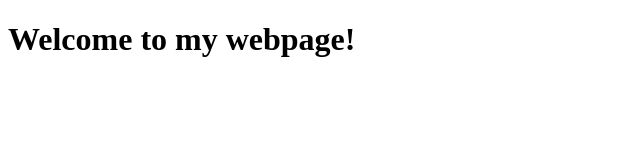
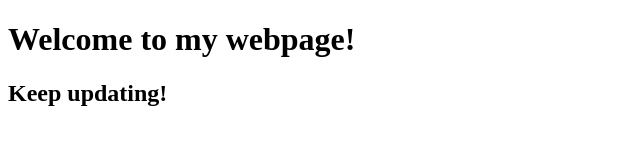
Before and after one commit to boriskhj/test, a plain HTML site: page index.html in a window 1280 px wide. Shown: the whole page, without its empty margins (0-640 px from the left). Drawn offline with Linux system fonts and the light colour scheme.

Commit message:
Adding h2 line@

```diff
--- a/index.html
+++ b/index.html
@@ -11,6 +11,7 @@
       <header class="header">
         <div class="container">
           <h1>Welcome to my webpage!</h1>
+          <h2>Keep updating!</h2>
         </div>
       </header>
     </div>
```
